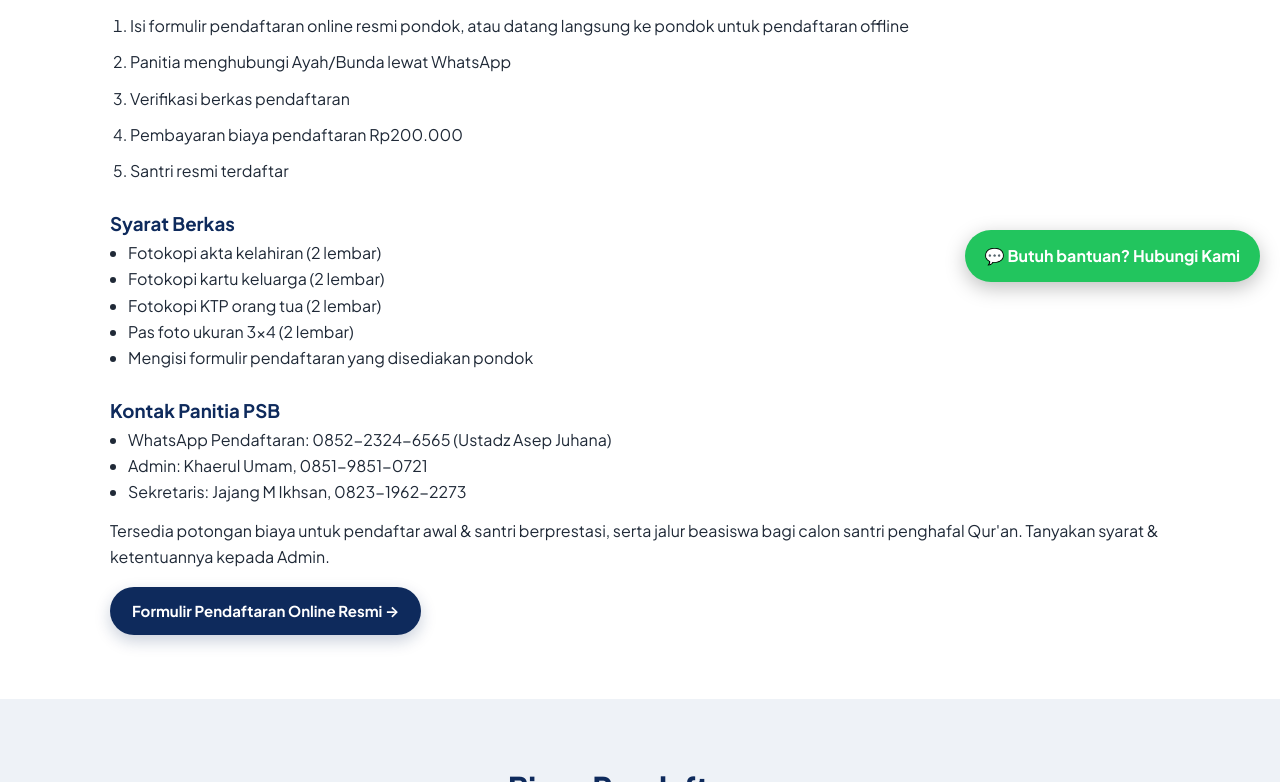
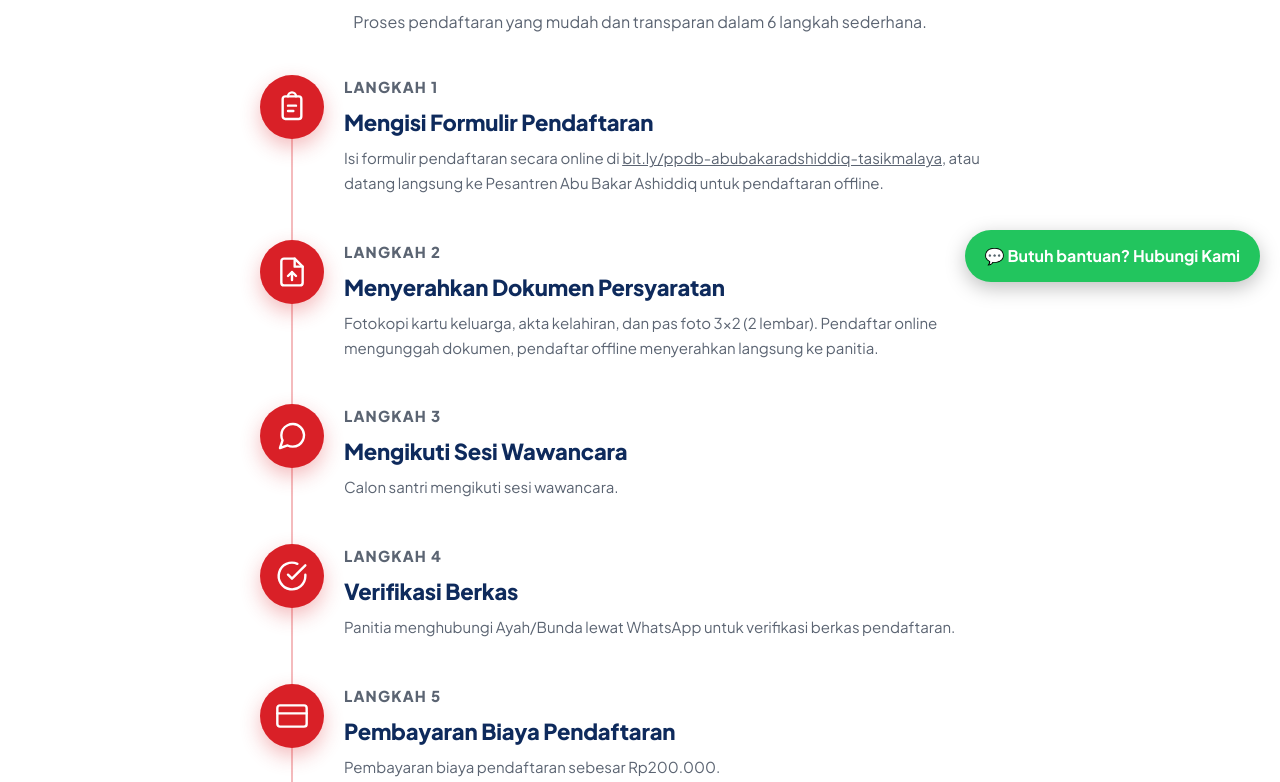
Before and after one commit to nametazzz/Pondok-Abu-Bakar-Ashiddiq, a plain HTML site: page psb.html in a window 1280 px wide. Shown: the part 498-1280 px from the top of the page. Drawn offline with Linux system fonts and the light colour scheme.

Commit message:
PSB: Alur Pendaftaran jadi timeline 6 langkah gaya Al Ikhlas; syarat berkas sesuai poster

```diff
--- a/css/style.css
+++ b/css/style.css
@@ -138,8 +138,16 @@ a { color: inherit; }
 .dot.aktif { background: var(--navy); }
 
 /* ---------- PSB ---------- */
-.langkah { margin: 16px 0 24px 20px; }
-.langkah li { margin-bottom: 10px; }
+.timeline-wrap { max-width: 760px; margin: 0 auto; }
+.timeline { position: relative; margin-top: 40px; }
+.timeline::before { content: ""; position: absolute; left: 31px; top: 32px; bottom: 32px; width: 2px; background: rgba(217,32,39,.3); }
+.langkah-item { position: relative; display: flex; gap: 20px; padding-bottom: 44px; }
+.langkah-item:last-child { padding-bottom: 0; }
+.langkah-ikon { flex: 0 0 64px; width: 64px; height: 64px; border-radius: 50%; background: var(--merah); display: flex; align-items: center; justify-content: center; box-shadow: 0 8px 20px rgba(217,32,39,.3); position: relative; z-index: 1; }
+.langkah-ikon svg { width: 32px; height: 32px; stroke: #fff; fill: none; stroke-width: 1.8; stroke-linecap: round; stroke-linejoin: round; }
+.langkah-label { font-size: 13px; font-weight: 800; letter-spacing: .08em; color: var(--merah); text-transform: uppercase; margin-bottom: 4px; }
+.langkah-item h3 { font-size: 22px; font-weight: 800; letter-spacing: -0.2px; color: var(--navy); margin-bottom: 6px; }
+.langkah-item p { color: var(--muted); font-size: 15px; line-height: 1.65; }
 .form-card { background: #fff; color: var(--teks); border-radius: var(--radius); padding: 24px; display: grid; gap: 14px; }
 .form-card label { font-weight: 600; font-size: 14px; display: grid; gap: 6px; }
 .form-card input, .form-card select {
--- a/psb.html
+++ b/psb.html
@@ -47,21 +47,65 @@
     <div class="container">
       <div>
         <p style="margin-bottom:16px;">Pendaftaran dibuka untuk <b>Tahun Ajaran 2026/2027 dan 2027/2028</b> pada periode <b>17 Oktober sampai 25 Juni</b> atau hingga kuota santri terpenuhi. Jenjang yang tersedia adalah <b>SMP &amp; SMA</b> untuk ikhwan &amp; akhwat.</p>
-        <h2 class="section-title-left">Alur Pendaftaran</h2>
-        <ol class="langkah">
-          <li>Isi formulir pendaftaran online resmi pondok, atau datang langsung ke pondok untuk pendaftaran offline</li>
-          <li>Panitia menghubungi Ayah/Bunda lewat WhatsApp</li>
-          <li>Verifikasi berkas pendaftaran</li>
-          <li>Pembayaran biaya pendaftaran Rp200.000</li>
-          <li>Santri resmi terdaftar</li>
-        </ol>
+        <div class="timeline-wrap">
+          <h2 class="section-title">Alur Pendaftaran</h2>
+          <p class="section-sub">Proses pendaftaran yang mudah dan transparan dalam 6 langkah sederhana.</p>
+          <div class="timeline">
+            <div class="langkah-item">
+              <div class="langkah-ikon"><svg viewBox="0 0 24 24" aria-hidden="true"><rect x="5" y="4" width="14" height="17" rx="2"/><path d="M9 4a2 2 0 0 1 6 0"/><path d="M9 11h6M9 15h4"/></svg></div>
+              <div>
+                <p class="langkah-label">Langkah 1</p>
+                <h3>Mengisi Formulir Pendaftaran</h3>
+                <p>Isi formulir pendaftaran secara online di <a href="https://bit.ly/ppdb-abubakaradshiddiq-tasikmalaya" target="_blank" rel="noopener">bit.ly/ppdb-abubakaradshiddiq-tasikmalaya</a>, atau datang langsung ke Pesantren Abu Bakar Ashiddiq untuk pendaftaran offline.</p>
+              </div>
+            </div>
+            <div class="langkah-item">
+              <div class="langkah-ikon"><svg viewBox="0 0 24 24" aria-hidden="true"><path d="M14 2H6a2 2 0 0 0-2 2v16a2 2 0 0 0 2 2h12a2 2 0 0 0 2-2V8z"/><path d="M14 2v6h6"/><path d="M12 18v-6M9 15l3-3 3 3"/></svg></div>
+              <div>
+                <p class="langkah-label">Langkah 2</p>
+                <h3>Menyerahkan Dokumen Persyaratan</h3>
+                <p>Fotokopi kartu keluarga, akta kelahiran, dan pas foto 3x2 (2 lembar). Pendaftar online mengunggah dokumen, pendaftar offline menyerahkan langsung ke panitia.</p>
+              </div>
+            </div>
+            <div class="langkah-item">
+              <div class="langkah-ikon"><svg viewBox="0 0 24 24" aria-hidden="true"><path d="M21 11.5a8.38 8.38 0 0 1-.9 3.8 8.5 8.5 0 0 1-7.6 4.7 8.38 8.38 0 0 1-3.8-.9L3 21l1.9-5.7a8.38 8.38 0 0 1-.9-3.8 8.5 8.5 0 0 1 4.7-7.6 8.38 8.38 0 0 1 3.8-.9h.5a8.48 8.48 0 0 1 8 8v.5z"/></svg></div>
+              <div>
+                <p class="langkah-label">Langkah 3</p>
+                <h3>Mengikuti Sesi Wawancara</h3>
+                <p>Calon santri mengikuti sesi wawancara.</p>
+              </div>
+            </div>
+            <div class="langkah-item">
+              <div class="langkah-ikon"><svg viewBox="0 0 24 24" aria-hidden="true"><path d="M22 11.08V12a10 10 0 1 1-5.93-9.14"/><path d="M22 4L12 14.01l-3-3"/></svg></div>
+              <div>
+                <p class="langkah-label">Langkah 4</p>
+                <h3>Verifikasi Berkas</h3>
+                <p>Panitia menghubungi Ayah/Bunda lewat WhatsApp untuk verifikasi berkas pendaftaran.</p>
+              </div>
+            </div>
+            <div class="langkah-item">
+              <div class="langkah-ikon"><svg viewBox="0 0 24 24" aria-hidden="true"><rect x="1" y="4" width="22" height="16" rx="2"/><path d="M1 10h22"/></svg></div>
+              <div>
+                <p class="langkah-label">Langkah 5</p>
+                <h3>Pembayaran Biaya Pendaftaran</h3>
+                <p>Pembayaran biaya pendaftaran sebesar Rp200.000.</p>
+              </div>
+            </div>
+            <div class="langkah-item">
+              <div class="langkah-ikon"><svg viewBox="0 0 24 24" aria-hidden="true"><circle cx="12" cy="8" r="7"/><path d="M8.21 13.89L7 23l5-3 5 3-1.21-9.12"/></svg></div>
+              <div>
+                <p class="langkah-label">Langkah 6</p>
+                <h3>Santri Resmi Terdaftar</h3>
+                <p>Setelah seluruh tahapan selesai, santri resmi terdaftar di Pondok Pesantren Abu Bakar Ashiddiq.</p>
+              </div>
+            </div>
+          </div>
+        </div>
         <h3 style="color:var(--navy);margin-top:24px;">Syarat Berkas</h3>
-        <ul style="margin-left:18px;">
-          <li>Fotokopi akta kelahiran (2 lembar)</li>
-          <li>Fotokopi kartu keluarga (2 lembar)</li>
-          <li>Fotokopi KTP orang tua (2 lembar)</li>
-          <li>Pas foto ukuran 3x4 (2 lembar)</li>
-          <li>Mengisi formulir pendaftaran yang disediakan pondok</li>
+        <ul class="ceklist">
+          <li>Fotokopi kartu keluarga</li>
+          <li>Fotokopi akta kelahiran</li>
+          <li>Pas foto 3x2 (2 lembar)</li>
         </ul>
         <h3 style="color:var(--navy);margin-top:24px;">Kontak Panitia PSB</h3>
         <ul style="margin-left:18px;">
```
